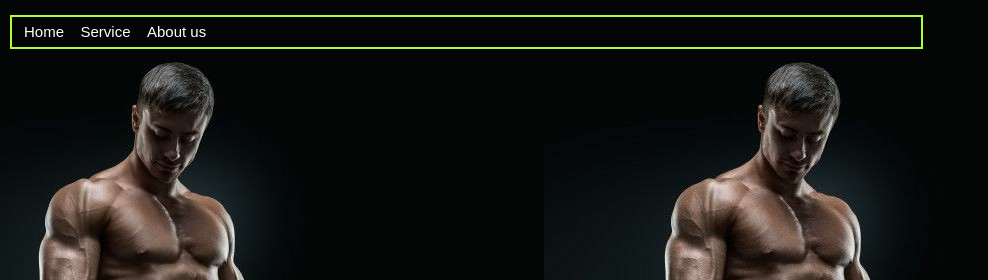
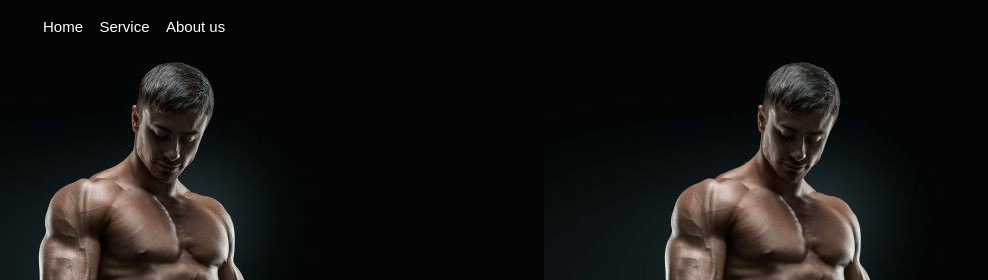
Before and after one commit to Aayush-varvatkar/GYM-website, a plain HTML site: page index.html in a window 1280 px wide. Shown: the top 280 px of the page, 82-1070 px from the left. Drawn offline with Linux system fonts and the light colour scheme.

Commit message:
same as before

```diff
--- a/index.html
+++ b/index.html
@@ -33,6 +33,7 @@
       margin: 0px auto;
       border-radius: 40%;
     }
+
     .left div {
       font-size: 9px;
       text-align: center;
@@ -40,7 +41,7 @@
     }
 
     .mid {
-      border: 2px solid greenyellow;
+    /*  border: 2px solid greenyellow; */
       display: block;
       width: 71%;
       margin: 15px 92px;
@@ -49,6 +50,7 @@
     .midnav {
       display: inline-block;
       padding: 3px;
+      padding-left: 27px;
       margin: 0px;
     }
 
@@ -79,9 +81,9 @@
       </div>
     </div>
     <!-- mid for navbar -->
-    <nav class="navbar">
+    <nav class="navbar"
+>
       <div class="mid">
-        <ul class="midnav">
         <ul class="midnav">
           <li><a href="#">
               Home
```
Lines whose indentation alone changed are shown as unchanged.
